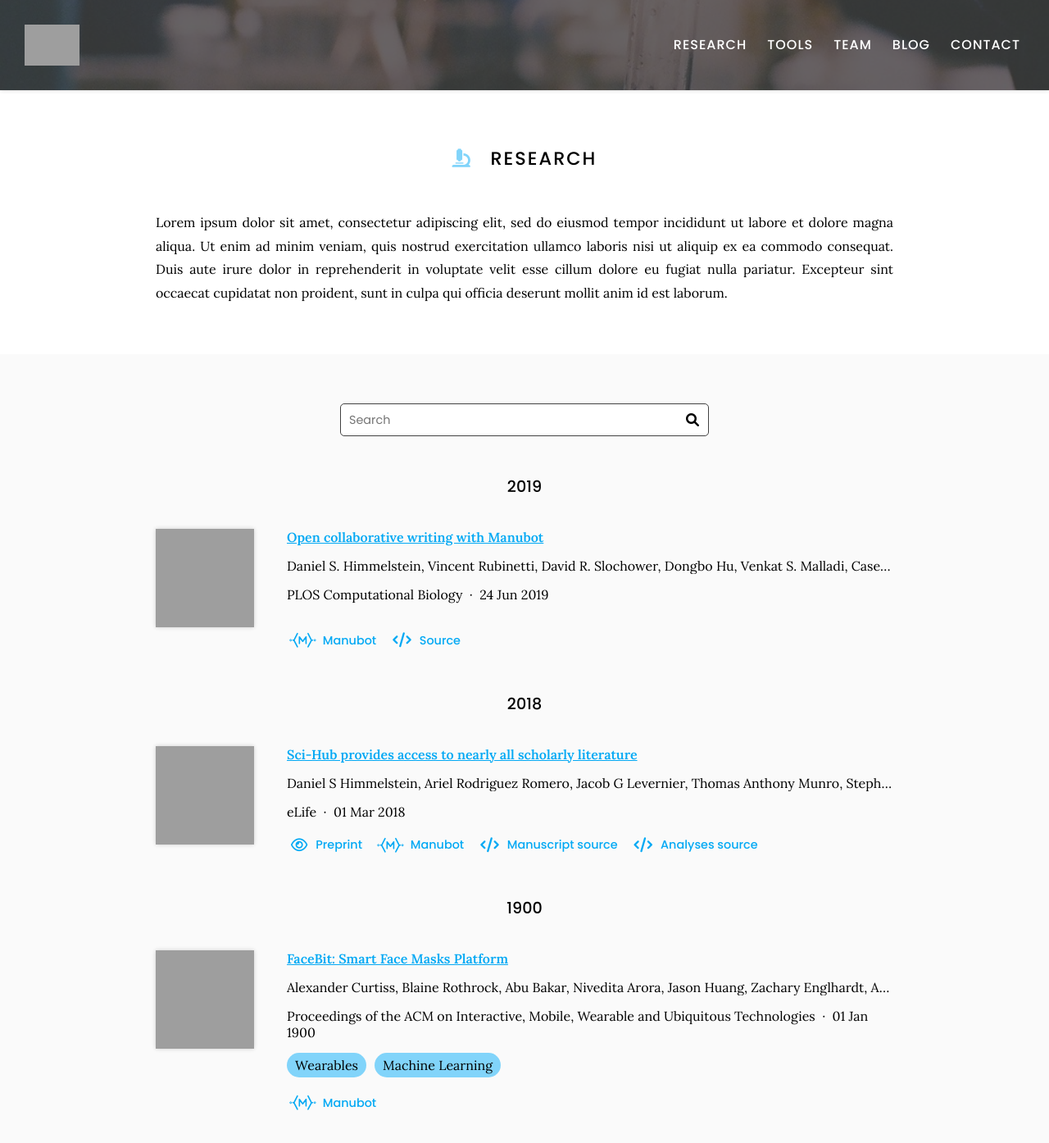
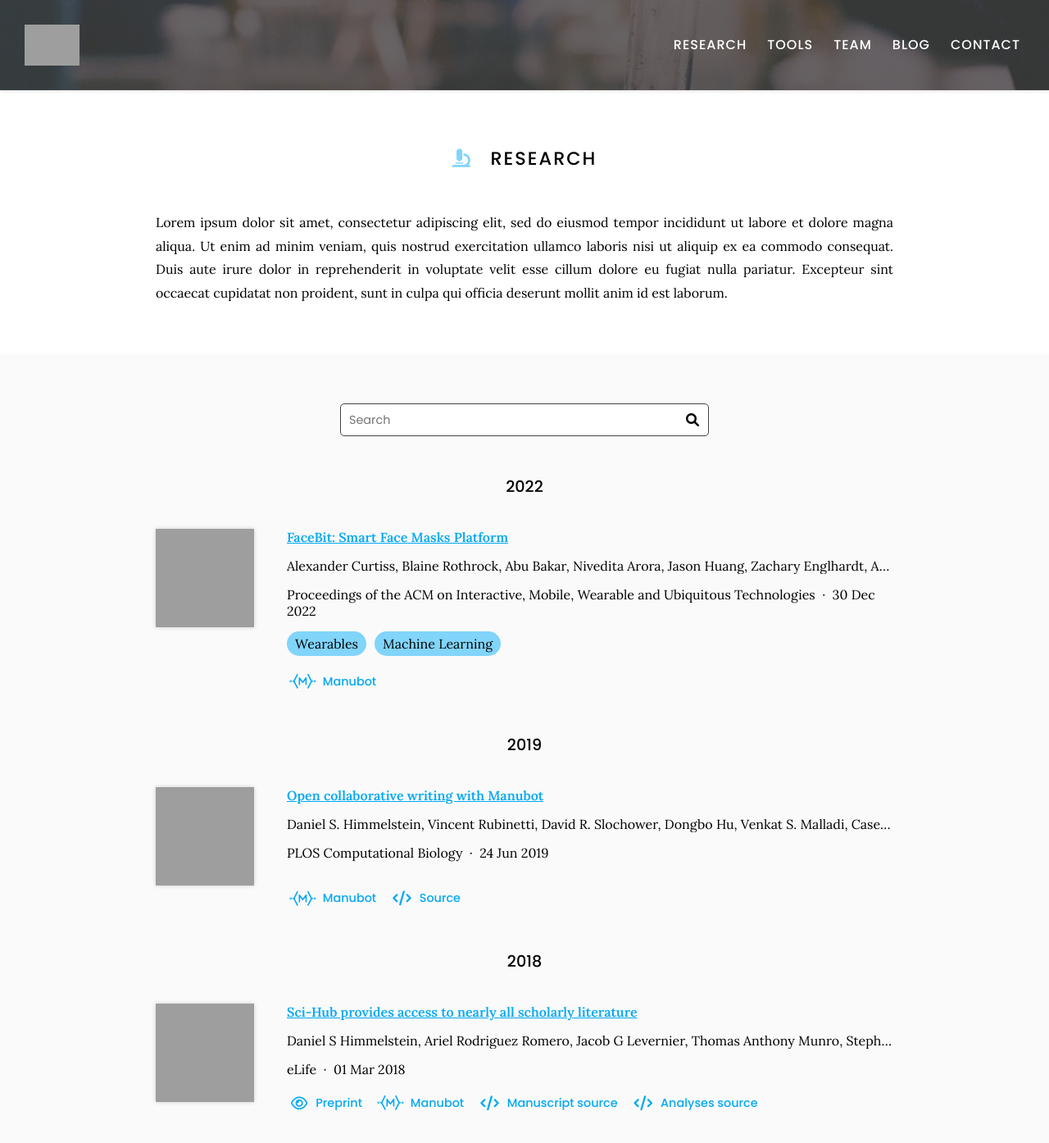
Before and after one commit to mahdipedro/SenseWhy-webs, a Jekyll site: the page built from research/index.md, in a window 1280 px wide and 1400 px high. Shown: the top 1394 px of the window at 82% size. Built offline with Jekyll 4.4.1, drawn with Linux system fonts in a browser that asks for light colours; grey boxes are pictures that could not be loaded.

Commit message:
Generate citations

```diff
--- a/_data/citations.yaml
+++ b/_data/citations.yaml
@@ -18,7 +18,7 @@
   - Josiah Hester
   publisher: Proceedings of the ACM on Interactive, Mobile, Wearable and Ubiquitous
     Technologies
-  date: 1900-1-1
+  date: '2022-12-30'
   link: https://doi.org/10.1145/3494991
   image: https://ars.els-cdn.com/content/image/1-s2.0-S2001037020302804-gr1.jpg
   extra-links:
@@ -26,7 +26,7 @@
     link: https://dl.acm.org/doi/abs/10.1145/3494991
   tags:
   - Wearables, Machine Learning
-  _cache: 22103e990bb546fdf93cc48efc7088cb7eb1e9ce96ab9432f220a74f97ae5609
+  _cache: 4df104b391723e2611510c8ba9509c9b07f5c4976651f7292e1c4521e001ae2f
 - id: doi:10.1371/journal.pcbi.1007128
   title: Open collaborative writing with Manubot
   authors:
```
